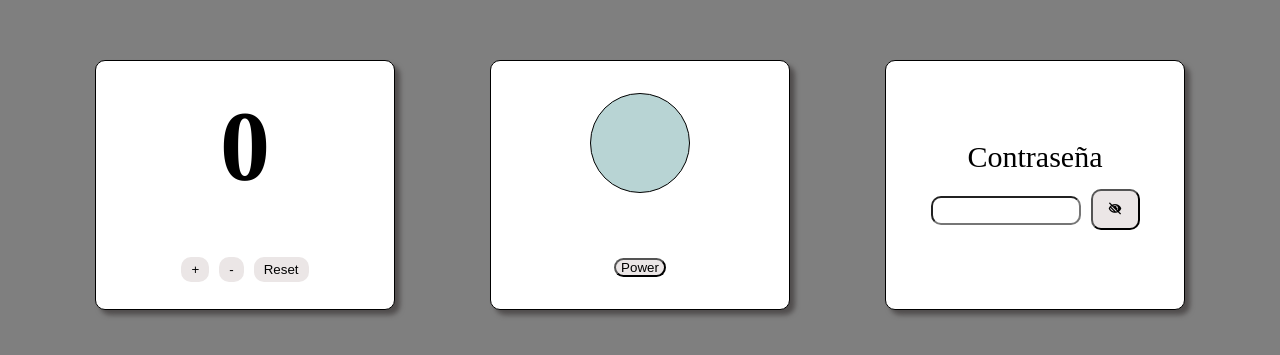
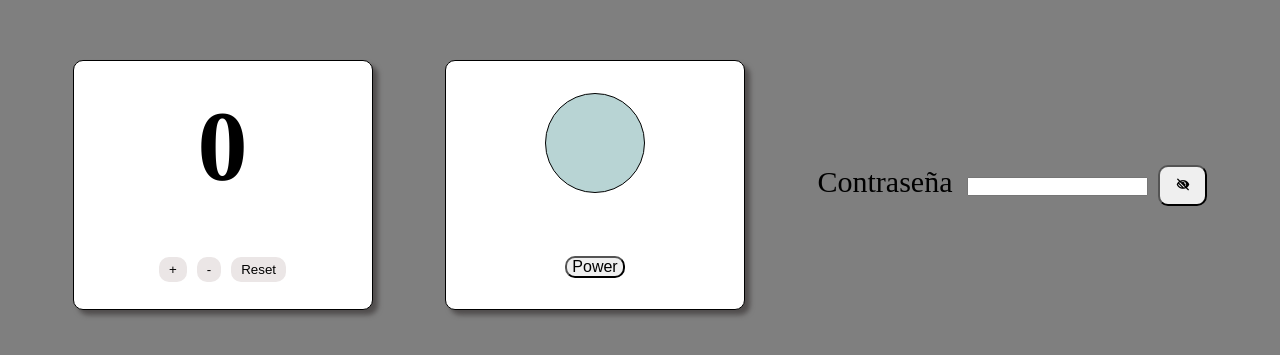
Before and after one commit to chocopros/practice_class_sem1y2, a React (Vite) app: page / in a window 1280 px wide. Shown: the part 215-570 px from the top of the page. Built offline with nearby package versions, Linux system fonts and the light colour scheme.

Commit message:
start-16

```diff
--- a/src/index.css
+++ b/src/index.css
@@ -75,37 +75,8 @@
 .btn-options2{
   padding: 10px 15px;
   border-radius: 10px;
-<<<<<<< HEAD
   font-size: 16px;
   padding: 0 5px;
-=======
-  border-style: none;
-  background-color: rgb(235, 230, 230);
-}
-
-/************* CARD PASSWORD ************/
-.card_passw{
-
-  display: flex;
-  flex-direction: column;
-  justify-content: center;
-  align-items: center;
-
-  width: 300px;
-  height: 250px;
-
-  border: solid 1px;
-  background-color: white;
-  border-radius: 10px;
-  box-shadow: 5px 5px 5px rgb(81, 78, 78);
-
-}
-
-.passw_input{
-  width: 150px;
-  border-radius: 10px;
-  padding: 5px 0 5px 10px ;
->>>>>>> b01447c29e274c3f446a50a51d26b72b8a316d33
 }
 
 .passw button{
```
